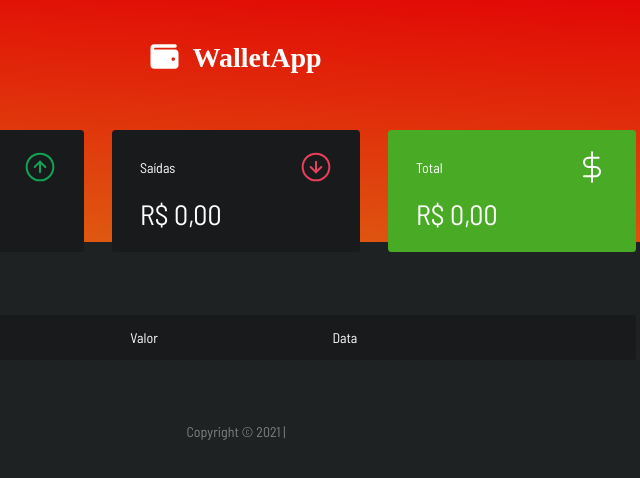
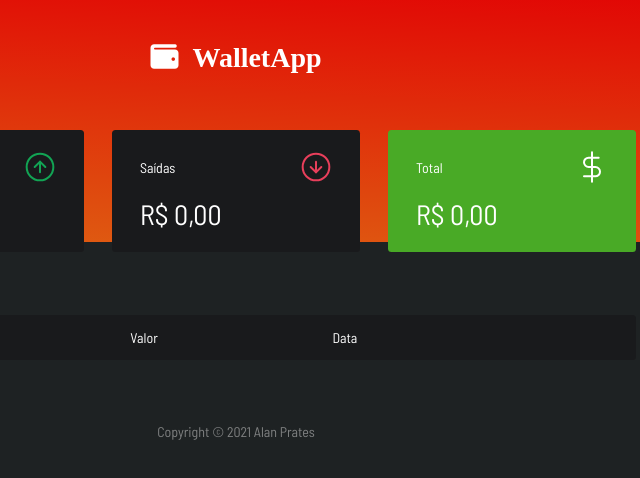
Before and after one commit to AlanPrates/financial, a plain HTML site: page index.html in a window 1280 px wide. Shown: the full height of the page, 404-1044 px from the left. Drawn offline with Linux system fonts and the light colour scheme.

Commit message:
Update index.html

```diff
--- a/index.html
+++ b/index.html
@@ -135,7 +135,7 @@
     <footer>
         <div>
 
-           <p>Copyright © 2021 |</p>
+           <p>Copyright © 2021 Alan Prates</p>
         </div>
     </footer>
 
```
